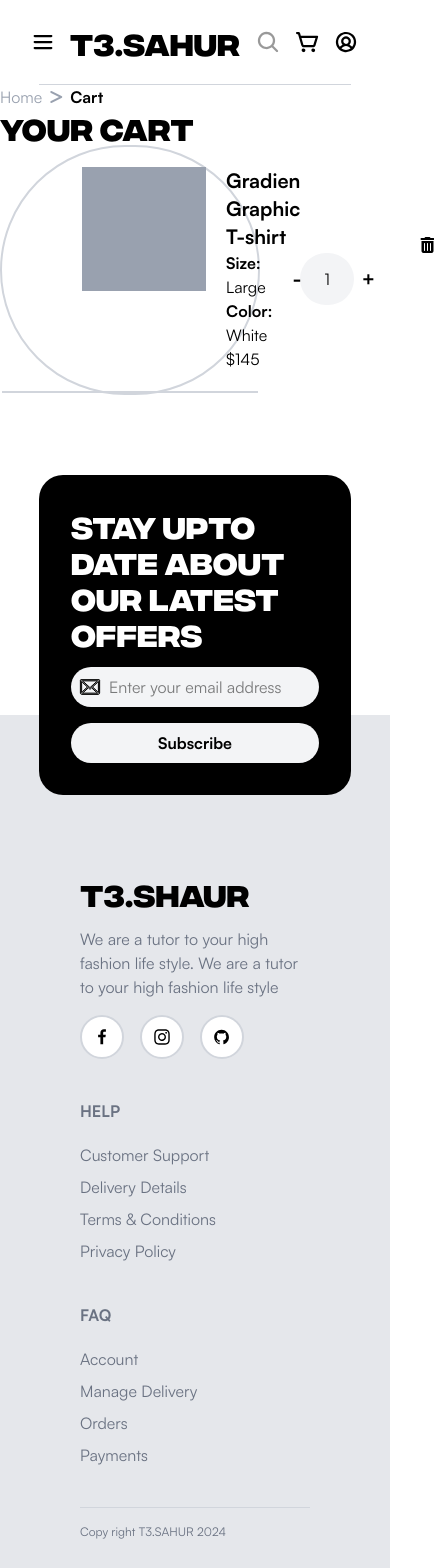
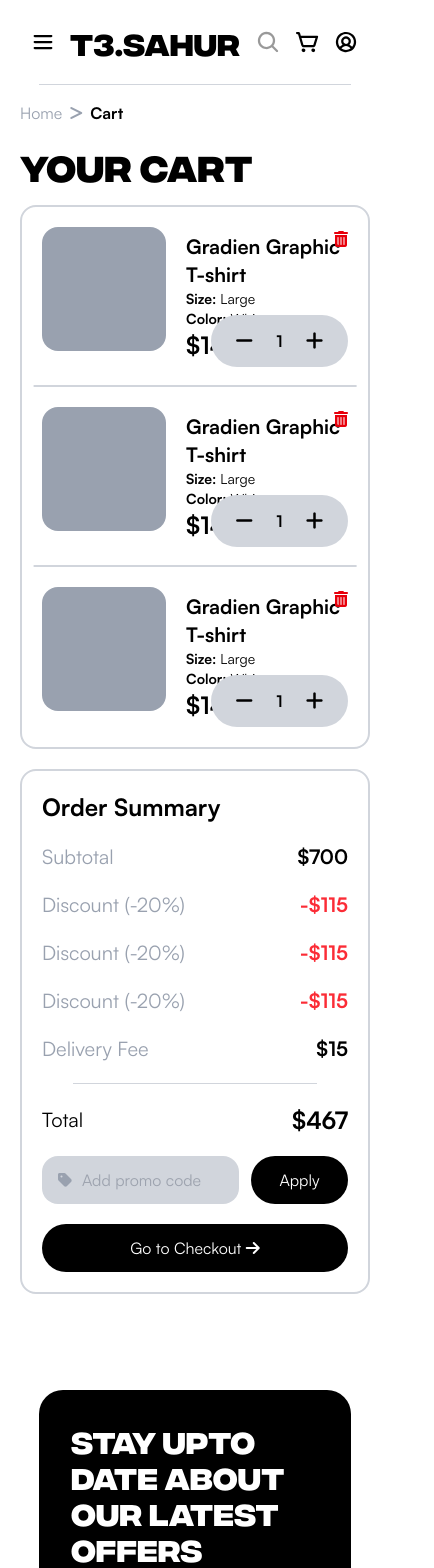
Before and after one commit to theRaven1312/ECWeb, a React (Vite) app: page / in a window 390 px wide. Shown: the top 1568 px of the page, 434 px wide, since content can reach past the window. Built offline with nearby package versions, Linux system fonts and the light colour scheme.

Commit message:
featue: Hoàn thành trang CartPage và fix: Sửa lỗi responsive nút quanity

```diff
--- a/src/Components/CartCard.jsx
+++ b/src/Components/CartCard.jsx
@@ -1,12 +1,13 @@
 import QuanityBtn from "./QuanityBtn";
 const CartCard = ({name, size, color, price}) => {
     return (
+        <>
             <div className="cart-card">
                 <div className="card-detail">
                     <div className="card-detail__img">
-                    <div className="bg-gray-400 w-31 h-31"></div>
+                        <div className="bg-gray-400 w-31 h-31 rounded-2xl"></div>
                     </div>
-                <div className="flex flex-col justify-between">
+                    <div className="flex flex-col justify-between my-1.5">
                         <div className="cart-detail__info">
                             <h1 className="cart-detail__name">{name}</h1>
                             <p className="cart-detail__size">
@@ -23,9 +24,10 @@ const CartCard = ({name, size, color, price}) => {
                     <button className="card-action__remove">
                         <i class="fa-solid fa-trash-can"></i>
                     </button>
-                <QuanityBtn />
+                    <QuanityBtn quannityClassName="absolute bottom-5 right-5" />
                 </div>
             </div>
+        </>
     );
 };
 
--- a/src/Components/CartList.jsx
+++ b/src/Components/CartList.jsx
@@ -2,6 +2,18 @@ import CartCard from "./CartCard";
 const CartList = () => {
     return (
         <div className="cart-list">
+            <CartCard
+                size="Large"
+                name="Gradien Graphic T-shirt"
+                color="White"
+                price="$145"
+            />
+            <CartCard
+                size="Large"
+                name="Gradien Graphic T-shirt"
+                color="White"
+                price="$145"
+            />
             <CartCard
                 size="Large"
                 name="Gradien Graphic T-shirt"
--- a/src/Components/CartPrice.jsx
+++ b/src/Components/CartPrice.jsx
@@ -1,5 +1,45 @@
+import PriceDiscount from "./PriceDiscount";
+
 const CartPrice = () => {
-    return <></>;
+    return (
+        <div className="cart-price">
+            <div className="p-5 flex flex-col gap-5">
+                <h1 className="cart-price__heading">Order Summary</h1>
+                <ol className="cart-price__detail">
+                    <li className="price-item ">
+                        <p className="price-item__desc ">Subtotal</p>
+                        <p className="price-item__price ">$700</p>
+                    </li>
+                    <PriceDiscount discount={20} priceDiscount={115} />
+                    <PriceDiscount discount={20} priceDiscount={115} />
+                    <PriceDiscount discount={20} priceDiscount={115} />
+                    <li className="price-item ">
+                        <p className="price-item__desc ">Delivery Fee</p>
+                        <p className="price-item__price ">$15</p>
+                    </li>
+                </ol>
+                <div className="w-[80%] h-px bg-gray-300 mx-auto"></div>
+                <div className="cart-price__total">
+                    <p className="cart-price__total--desc">Total</p>
+                    <p className="cart-price__total--price">$467</p>
+                </div>
+                <div className="cart-price__promocode">
+                    <input
+                        type="text"
+                        placeholder="Add promo code"
+                        className="cart-price__promocode--input"
+                    />
+                    <i class="fa-solid fa-tag"></i>
+                    <button className=" cart-price__promocode--sumbit">
+                        Apply
+                    </button>
+                </div>
+                <button className=" cart-price__btn">
+                    Go to Checkout <i class="fa-solid fa-arrow-right"></i>
+                </button>
+            </div>
+        </div>
+    );
 };
 
 export default CartPrice;
--- /dev/null
+++ b/src/Components/PriceDiscount.jsx
@@ -0,0 +1,10 @@
+const PriceDiscount = ({discount, priceDiscount}) => {
+    return (
+        <li className="price-item ">
+            <p className="price-item__desc ">Discount (-{discount}%)</p>
+            <p className="price-item__price text-red-500">-${priceDiscount}</p>
+        </li>
+    );
+};
+
+export default PriceDiscount;
--- a/src/Components/ProductCard.jsx
+++ b/src/Components/ProductCard.jsx
@@ -1,20 +1,20 @@
-import React from 'react'
-import star from '../../public/Assets/star.svg'
-import RatingStar from './RatingStar'
+import React from "react";
+import star from "../../public/Assets/star.svg";
+import RatingStar from "./RatingStar";
 const ProductCard = () => {
-  return (
-    <div className='productCard'>
-        <div className='productImg w-64 h-64 bg-gray-400'></div>
-        <div className='productName'>Some product</div>
-        <div className='productRating'>
-            <div className='ratingStar'>
-                <RatingStar/>
+    return (
+        <div className="productCard">
+            <div className="productImg w-64 h-64 bg-gray-400"></div>
+            <div className="productName">Some product</div>
+            <div className="productRating">
+                <div className="ratingStar">
+                    <RatingStar />
+                </div>
+                <div className="ratingNumber">4/5</div>
             </div>
-            <div className='ratingNumber'>4/5</div>
+            <div className="productPrice">$200</div>
         </div>
-        <div className='productPrice'>$200</div>
-    </div>
-  )
-}
+    );
+};
 
-export default ProductCard
+export default ProductCard;
--- a/src/Components/ProductInfo.jsx
+++ b/src/Components/ProductInfo.jsx
@@ -4,6 +4,9 @@ import RatingStar from "./RatingStar";
 
 const ProductInfo = () => {
     const score = 4.5;
+    const price = 300;
+    const discountPrice = 200;
+    const discount = 40;
     return (
         <>
             <h1 className="product-content__heading heading">
@@ -16,12 +19,12 @@ const ProductInfo = () => {
                 </p>
             </div>
             <div className="product-content__price">
-                <p className="price">$260</p>
+                <p className="price">${discountPrice}</p>
                 <p className="priceDiscount text-[#B3B3B3] line-through mr-4 ml-4">
-                    $300
+                    ${price}
                 </p>
                 <div className="product-content__discount primary-btn">
-                    -40%
+                    -{discount}%
                 </div>
             </div>
             <div className="product-content__desc desc">
@@ -42,9 +45,9 @@ const ProductInfo = () => {
                 <ChooseSizeBtn size="Large" />
                 <ChooseSizeBtn size="XLarge" />
             </div>
-            <div className="product-content__choose-quanity">
+            <div className="product-content__choose-quanity flex gap-5 mt-5">
                 <QuantitySelector />
-                <button className="primary-btn bg-black text-white  w-[400px] h-[52px] rounded-full cursor-pointer hover:opacity-80 ">
+                <button className="product-content__cartbtn primary-btn">
                     Add to Cart
                 </button>
             </div>
--- a/src/Components/QuanityBtn.jsx
+++ b/src/Components/QuanityBtn.jsx
@@ -1,28 +1,28 @@
 import {useState} from "react";
 
-const QuantitySelector = () => {
+const QuantitySelector = ({quannityClassName}) => {
     const [quantity, setQuantity] = useState(1);
 
     const increase = () => setQuantity((prev) => prev + 1);
     const decrease = () => setQuantity((prev) => (prev > 1 ? prev - 1 : 1));
 
     return (
-        <div className="flex items-center space-x-4 mt-5 max-sm:justify-between">
-            <div className="flex-center bg-gray-100 max-w-[170px] min-h-[52px] rounded-full max-sm:w-[40%]">
+        <div
+            className={`flex-center bg-gray-300 min-h-[52px] rounded-full w-30% ${quannityClassName}`}
+        >
             <button
                 onClick={decrease}
-                    className="text-xl font-bold px-4 cursor-pointer max-sm:w-1/3"
+                className="text-xl font-bold px-4 cursor-pointer w-1/10 flex-center"
             >
-                    -
+                <i class="fa-solid fa-minus hover:opacity-80"></i>
             </button>
-                <span className="mx-4 w-4 text-center">{quantity}</span>
+            <span className="mx-4 text-center font-bold">{quantity}</span>
             <button
                 onClick={increase}
-                    className="text-xl font-bold px-4 cursor-pointer max-sm:w-1/3"
+                className="text-xl font-bold px-4 cursor-pointer w-1/10 flex-center"
             >
-                    +
+                <i class="fa-solid fa-plus hover:opacity-80"></i>
             </button>
-            </div>
         </div>
     );
 };
--- a/src/index.css
+++ b/src/index.css
@@ -339,6 +339,10 @@ body {
 
   }
 
+  .product-content__cartbtn {
+    @apply bg-black text-white w-[400px] h-[52px] rounded-full cursor-pointer hover:opacity-80 max-sm:w-[60%]
+  }
+
   .product-content__heading {
     @apply max-sm:text-2xl
   }
@@ -448,15 +452,27 @@ body {
 ======================*/
 @layer {
   .cart {
-    @apply flex
+    @apply flex gap-5 max-sm:flex-col
   }
 
+  .cart-page {
+    @apply flex flex-col px-16 py-4 gap-5 max-sm:px-5
+  }
+
+  .cart-heading {
+    @apply font-bold text-4xl font-integral
+  }
+
+  /* =======================
+      Cart-list
+  =========================*/
+
   .cart-list {
-    @apply w-2/3 h-auto border-2 border-gray-300 rounded-full
+    @apply w-[57.6%] h-full border-2 border-gray-300 rounded-2xl max-sm:w-full
   }
 
   .cart-card {
-    @apply flex-center-between border-b-2 border-gray-300 px-20 py-5 w-full
+    @apply flex-center-between px-5 py-5 w-full relative
   }
 
   .card-detail {
@@ -467,11 +483,85 @@ body {
     @apply font-bold text-xl
   }
 
-  .card-action {
-    @apply relative
+  .cart-detail__size, .cart-detail__color {
+    @apply text-sm
+  }
+
+  .cart-detail__price {
+    @apply font-bold text-2xl
   }
 
   .card-action__remove {
-    @apply absolute top-0 right-0
+    @apply absolute top-5 right-5
+  }
+
+  .card-action__remove i {
+    @apply text-red-600 cursor-pointer hover:opacity-80
+  }
+
+  .cart-card:not(:last-child)::after {
+    content: "";
+    @apply block w-[93.3%] h-0.5 bg-gray-300 left-1/2 absolute bottom-0;
+    transform: translateX(-50%);
+  }
+
+  /* =======================
+    Cart-price
+  =========================*/
+  .cart-price {
+    @apply w-[41%] h-full border-2 border-gray-300 rounded-2xl max-sm:w-full
+  }
+
+  .cart-price__heading {
+    @apply font-bold text-2xl
+  }
+
+  .cart-price__total,
+  .price-item {
+    @apply flex-center-between
+  }
+
+  .cart-price__total--desc,
+  .price-item__desc {
+    @apply text-xl font-normal text-gray-400
+  }
+
+  .cart-price__total--price,
+  .price-item__price {
+    @apply text-xl font-bold
+  }
+
+
+  .cart-price__total--desc {
+    @apply text-black
+  }
+
+  .cart-price__total--price {
+    @apply text-2xl
+  }
+
+  .cart-price__detail {
+    @apply flex flex-col gap-5
+  }
+
+  .cart-price__promocode {
+    @apply flex-center-between relative gap-3
+  }
+
+  .cart-price__promocode i {
+    @apply absolute left-4 text-gray-400
+  }
+
+  .cart-price__promocode--input {
+    @apply bg-gray-300 px-2 w-[71%] py-3 rounded-2xl pl-10 flex-center text-base text-gray-500 font-normal
+  }
+
+  .cart-price__btn,
+  .cart-price__promocode--sumbit {
+    @apply bg-black text-white p-3 rounded-full w-[35%] text-base font-medium cursor-pointer hover:opacity-80
+  }
+
+  .cart-price__btn {
+    @apply w-full
   }
 }
--- a/src/pages/CartPage.jsx
+++ b/src/pages/CartPage.jsx
@@ -9,7 +9,7 @@ const CartPage = () => {
             <div class="flex flex-col flex-center">
                 <div className="w-[80%] h-px bg-gray-300"></div>
             </div>
-
+            <div className="cart-page">
                 {/* Direction Link */}
                 <ol className="direction">
                     <a href="#!">Home</a>
@@ -17,13 +17,14 @@ const CartPage = () => {
                 </ol>
 
                 {/* Cart-heading */}
-            <h1 className="cart-heading heading">YOUR CART</h1>
+                <h1 className="cart-heading">YOUR CART</h1>
 
                 {/* Cart */}
                 <div className="cart">
                     <CartList />
                     <CartPrice />
                 </div>
+            </div>
         </>
     );
 };
```
Lines whose indentation alone changed are shown as unchanged.
